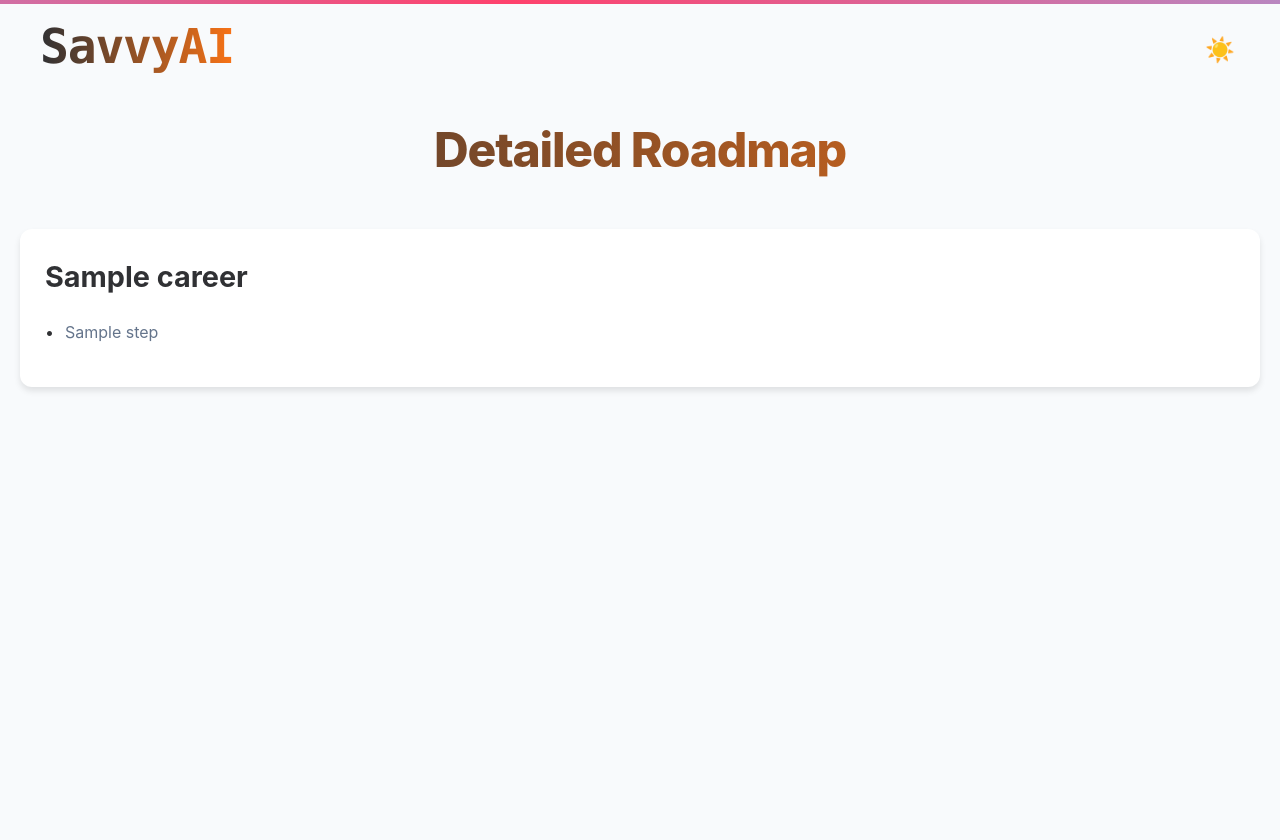
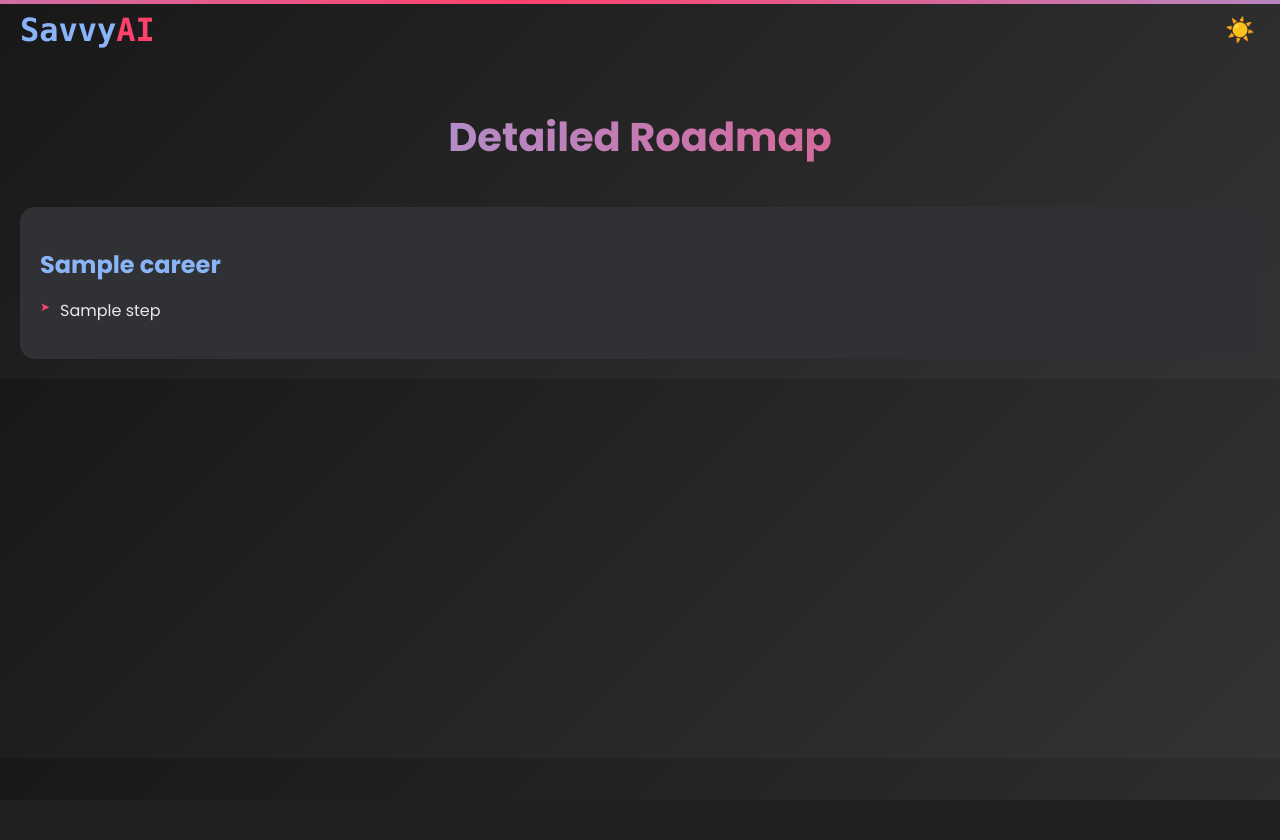
Before and after one commit to rahulm16/main_project, a Flask app: template templates/roadmap.html in a window 1280 px wide. After the commit the page ends 800 px from the top, so only its background shows below. Run offline with Flask 3, Linux system fonts and the light colour scheme; the template is opened without the code that fills it: most values are stand-ins (such as "Sample title", 1, 10 or a date in 2020); some libraries are stand-ins or nearby versions.

Commit message:
User logo and dark-mode light-mode

```diff
--- a/static/styles/roadmap.css
+++ b/static/styles/roadmap.css
@@ -1,35 +1,48 @@
+/* Color Variables */
 :root {
-    --primary-color: #2563eb;
-    --primary-light: #60a5fa;
-    --primary-dark: #1e40af;
-    --secondary-color: #0f172a;
-    --accent-color: #f97316;
-    --background-color: #f8fafc;
-    --card-background: #ffffff;
-    --text-primary: #1e293b;
-    --text-secondary: #64748b;
-    --shadow-sm: 0 1px 3px rgba(0, 0, 0, 0.1);
-    --shadow-md: 0 4px 6px rgba(0, 0, 0, 0.1);
-    --shadow-lg: 0 10px 15px rgba(0, 0, 0, 0.1);
-    --transition-speed: 0.3s;
-    --border-radius: 12px;
+    --primary-color: #303134;
+    --secondary-color: #8ab4f8;
+    --modal-background: #181818;
+    --card-bg-color:#303134;
+    --tertiary-color: #FF416C;
+    --text-color: #eaeaea;
+    --bg-color: linear-gradient(135deg, #181818 0%, #333 100%);
+    --flowchart-bg-color: #2D4263;
+    --flowchart-hover: #3a5684;
+    --side-container-heading-color: #8ab4f8;
+    --side-container-bg-color: #303134;
+}
+
+body.light-mode {
+    --primary-color: #ffffff;
+    --secondary-color: #1a73e8;
+    --tertiary-color: #d93025;
+    --card-bg-color: #ffffff;
+    --modal-background: #f4f9ff;
+    --text-color: #202124;
+    --bg-color: linear-gradient(135deg, #f8f9fa 0%, #dbe0e4 100%);
+    --flowchart-bg-color: #EED3B1;
+    --flowchart-hover: #F96E2A;
+    --side-container-heading-color: #0070a4;
+    --side-container-bg-color: #FBF8EF;
 }
 
 /* Global Styles */
 body {
-    font-family: 'Inter', system-ui, -apple-system, sans-serif;
-    line-height: 1.6;
-    color: var(--text-primary);
-    background-color: var(--background-color);
+    font-family: 'Poppins', Arial, sans-serif;
+    background: var(--bg-color);
+    color: var(--text-color);
     margin: 0;
-    padding: 20px;
-    min-height: 100vh;
+    padding: 0;
+    height: 100%;
+    display: flex;
+    flex-direction: column;
 }
 
 /* Layout */
 .container {
     max-width: 1400px;
-    margin: 0 auto;
+    margin: 20px auto;
     display: grid;
     grid-template-columns: minmax(300px, 1fr) minmax(200px, 0.8fr) minmax(300px, 1fr);
     gap: 60px;
@@ -37,14 +50,8 @@ body {
     padding: 20px;
 }
 
-.left-column {
-    padding-right: 20px;
-    border-right: 2px dashed var(--primary-light);
-}
-
-.right-column {
-    padding-left: 20px;
-    border-left: 2px dashed var(--primary-light);
+.body-container {
+    padding: 20px;
 }
 
 .middle-column {
@@ -55,117 +62,23 @@ body {
     position: relative;
 }
 
-/* Header */
-h1 {
+.gradient-text {
+    background: linear-gradient(90deg, var(--secondary-color), var(--tertiary-color));
+    -webkit-background-clip: text;
+    font-size: 40px;
+    background-clip: text;
+    -webkit-text-fill-color: transparent;
     text-align: center;
-    color: var(--secondary-color);
-    margin-bottom: 40px;
-    font-size: 3rem;
-    font-weight: 800;
-    letter-spacing: -0.025em;
-    background: linear-gradient(to right, var(--primary-color), var(--accent-color));
-    -webkit-background-clip: text;
-    -webkit-text-fill-color: transparent;
+    font-weight: bold;
 }
 
-
-.card h3 {
-    margin: 0 0 20px 0;
-    color: var(--primary-dark);
-    font-size: 1.4rem;
-    font-weight: 700;
-}
-
-
-
-.card ul li {
-    margin-bottom: 12px;
-    color: var(--text-secondary);
-    position: relative;
-    padding-left: 5px;
-}
-
-.card ul li::before {
-    color: var(--primary-color);
-    position: absolute;
-    left: -20px;
-    opacity: 0;
-    transition: all var(--transition-speed) ease;
-}
-
-.card.active ul li::before {
-    opacity: 1;
-    left: -15px;
-}
-
-/* Flowchart */
-.flowchart-item {
-    background: var(--primary-color);
-    color: white;
-    text-align: center;
-    padding: 20px;
-    border-radius: var(--border-radius);
-    cursor: pointer;
-    transition: all var(--transition-speed) ease;
-    margin: 15px 0;
-    font-weight: 600;
-    position: relative;
-    overflow: hidden;
-    z-index: 2;
-}
-
-.flowchart-item::before,
-.flowchart-item::after {
-    content: '';
-    position: absolute;
-    width: 12px;
-    height: 12px;
-    background: var(--primary-dark);
-    border-radius: 50%;
-    transition: all var(--transition-speed) ease;
-}
-
-.flowchart-item::before {
-    left: -6px;
-    top: 50%;
-    transform: translateY(-50%);
-}
-
-.flowchart-item::after {
-    right: -6px;
-    top: 50%;
-    transform: translateY(-50%);
-}
-
-.flowchart-item:hover {
-    background: var(--primary-dark);
-    transform: translateY(-3px) scale(1.02);
-    box-shadow: var(--shadow-lg);
-}
-
-.flowchart-item:hover::before,
-.flowchart-item:hover::after {
-    background: var(--accent-color);
-    box-shadow: 0 0 10px var(--accent-color);
-}
-
-/* Update the flowchart item styles to remove hover transform */
-.flowchart-item:hover {
-    background: var(--primary-dark);
-    box-shadow: var(--shadow-lg);
-    transform: none; /* Remove the transform */
-}
-
-/* Modify card transitions to only animate the content */
 .card {
-    background: var(--card-background);
-    border-radius: var(--border-radius);
+    background: var(--side-container-bg-color);
+    border-radius: 20px;
     padding: 25px;
     box-shadow: var(--shadow-md);
     border: 1px solid rgba(0, 0, 0, 0.05);
     margin-bottom: 20px;
-    /* Remove transform from hover */
-    transition: box-shadow var(--transition-speed) ease;
 }
 
 .card:hover {
@@ -419,12 +279,13 @@ h1 {
 }
 
 .career-card {
-    background: var(--card-background);
-    border-radius: var(--border-radius);
-    padding: 25px;
-    box-shadow: var(--shadow-md);
+    background: var(--card-bg-color);
+    border-radius: 15px;
+    padding: 20px;
     cursor: pointer;
-    transition: all var(--transition-speed) ease;
+    transition: all 0.3s ease;
+    position: relative;
+    overflow: hidden;
 }
 
 .career-card:hover {
@@ -433,9 +294,9 @@ h1 {
 }
 
 .career-card h2 {
-    color: var(--primary-color);
-    margin: 0 0 20px 0;
-    font-size: 1.8rem;
+    color: var(--secondary-color);
+    font-size: 1.5em;
+    margin-bottom: 15px;
 }
 
 .career-card ul {
@@ -451,10 +312,11 @@ h1 {
 }
 
 .career-card li:before {
-    content: "•";
-    color: var(--primary-color);
+    content: '➤';
+    font-size: 12px;
     position: absolute;
     left: 0;
+    color: var(--tertiary-color);
 }
 
 /* Modal Styles */
```
Also changed, not shown: other parts of static/styles/roadmap.css (+77 -129 lines).
